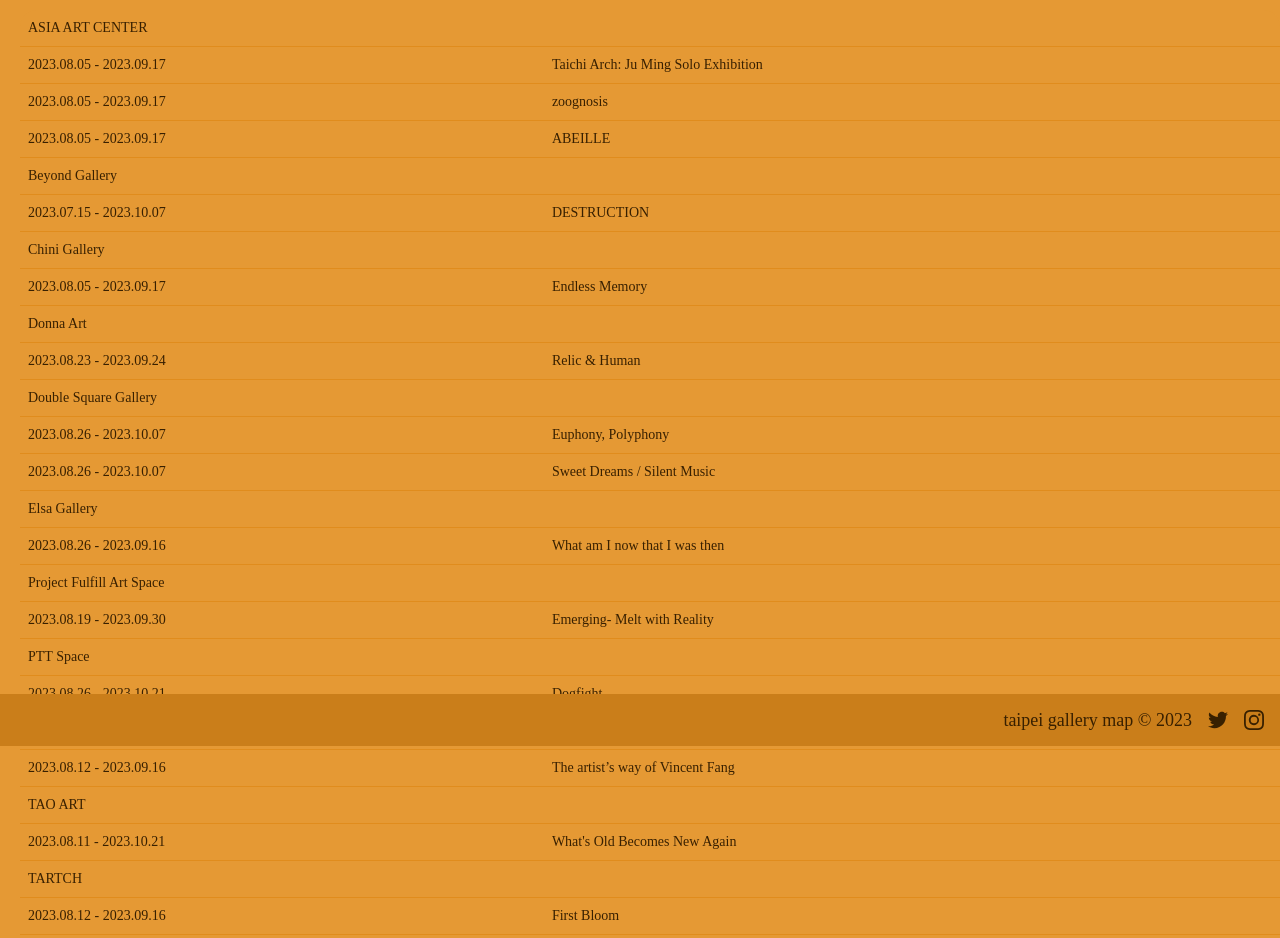
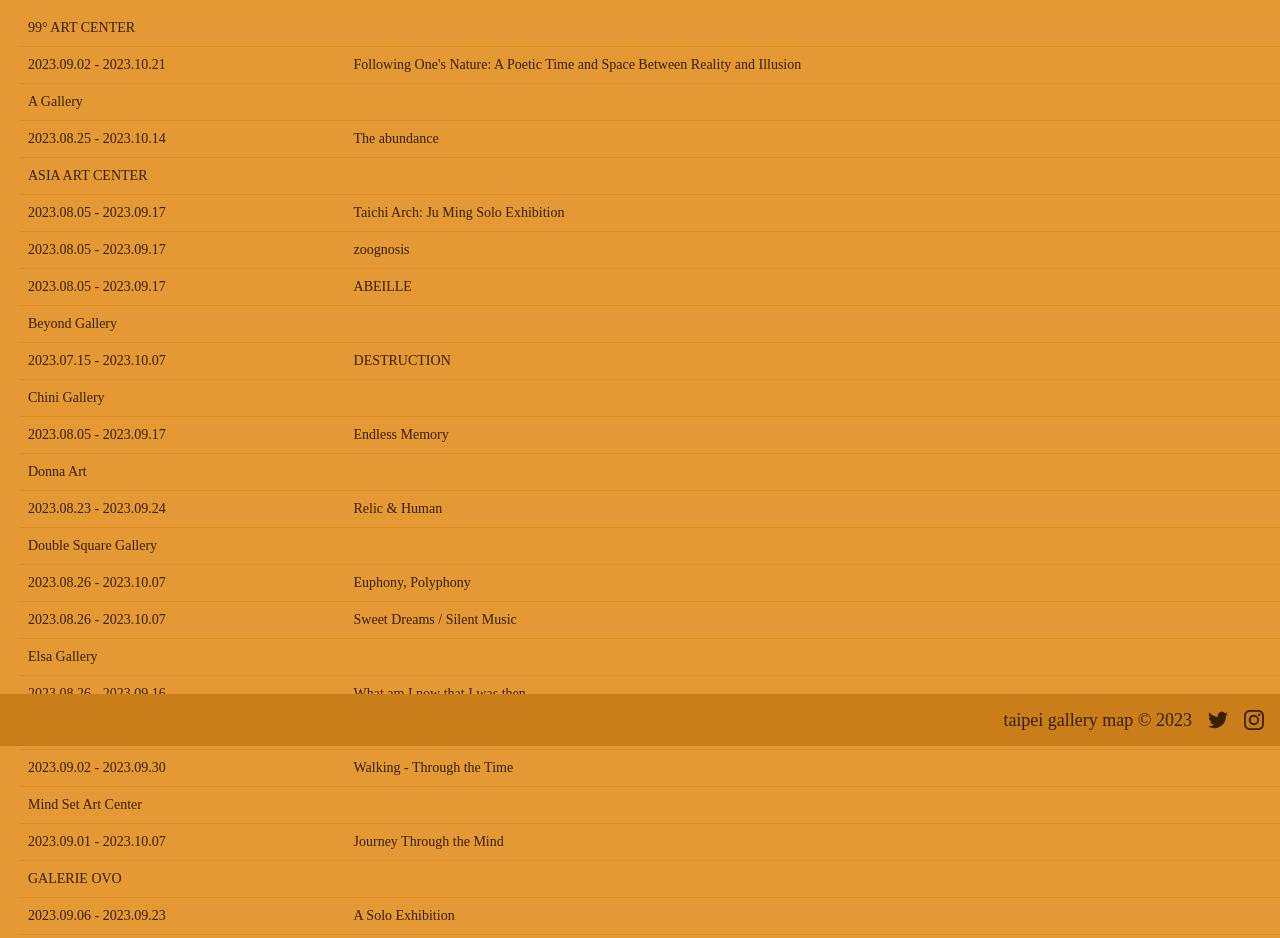
Before and after one commit to tjHsu/gallery-map, a Next.js app: page /events in a window 1280 px wide. Shown: the part 54-992 px from the top of the page. Built offline with nearby package versions, Linux system fonts and the light colour scheme; a web font is replaced by a local one.

Commit message:
Update 28.08

```diff
--- a/src/constants/Constants.ts
+++ b/src/constants/Constants.ts
@@ -109,6 +109,11 @@ export const GALLERIES = [
     website: "https://99dac.com/",
     isSeparator: false,
     exhibitions: [{
+      artist: "Kuo Bor-Jou",
+      showName: "Following One's Nature: A Poetic Time and Space Between Reality and Illusion",
+      date: "2023.09.02 - 2023.10.21",
+      openingDate: "2023.09.02 sat 15:00"
+    },{
       artist: "HUANG YU-CHIEN",
       showName: "The topics of those affections, assemblages,and secrets",
       date: "2023.08.05 - 2023.08.26",
@@ -196,6 +201,11 @@ export const GALLERIES = [
     website: "http://agallery.blogspot.com/",
     isSeparator: false,
     exhibitions: [{
+      artist: "Jiang-Yu, Lin Mei-Hui, Liao Ying-Hsi",
+      showName: "The abundance",
+      date: "2023.08.25 - 2023.10.14",
+      openingDate: "2023.08.25 fri 15:30-18:00"
+    }, {
       artist: "Huang Yu-Shan",
       showName: "Sardine",
       date: "2023.07.07 - 2023.08.19",
@@ -1497,6 +1507,11 @@ export const GALLERIES = [
     website: "http://www.imavision.com.tw/",
     isSeparator: false,
     exhibitions: [{
+      artist: "Chiu Yi Ning",
+      showName: "Walking - Through the Time",
+      date: "2023.09.02 - 2023.09.30",
+      openingDate: "2023.09.02 sat 15:00"
+    }, {
       artist: "Various Artists",
       showName: "Border Town - East Asian Painting in the Modern City",
       date: "2023.08.05 - 2023.08.26",
@@ -1761,6 +1776,11 @@ export const GALLERIES = [
     website: "https://www.art-msac.com/en/",
     isSeparator: false,
     exhibitions: [{
+      artist: "LIN Wei-Hsiang",
+      showName: "Journey Through the Mind",
+      date: "2023.09.01 - 2023.10.07",
+      openingDate: "2023.09.02 sat 15:00"
+    },{
       artist: "LEE Ming-tse",
       showName: "Dashu Contemporary",
       date: "2023.07.08 - 2023.08.19",
@@ -1992,6 +2012,11 @@ export const GALLERIES = [
     website: "https://galerieovo.com/home-en/",
     isSeparator: false,
     exhibitions: [{
+      artist: "Fanko",
+      showName: "A Solo Exhibition",
+      date: "2023.09.06 - 2023.09.23",
+      openingDate: ""
+    },{
       artist: "Tombola Soh, oyasumi",
       showName: "AKANESASUHI - Kissed by sun",
       date: "2023.08.09 - 2023.08.19",
```
